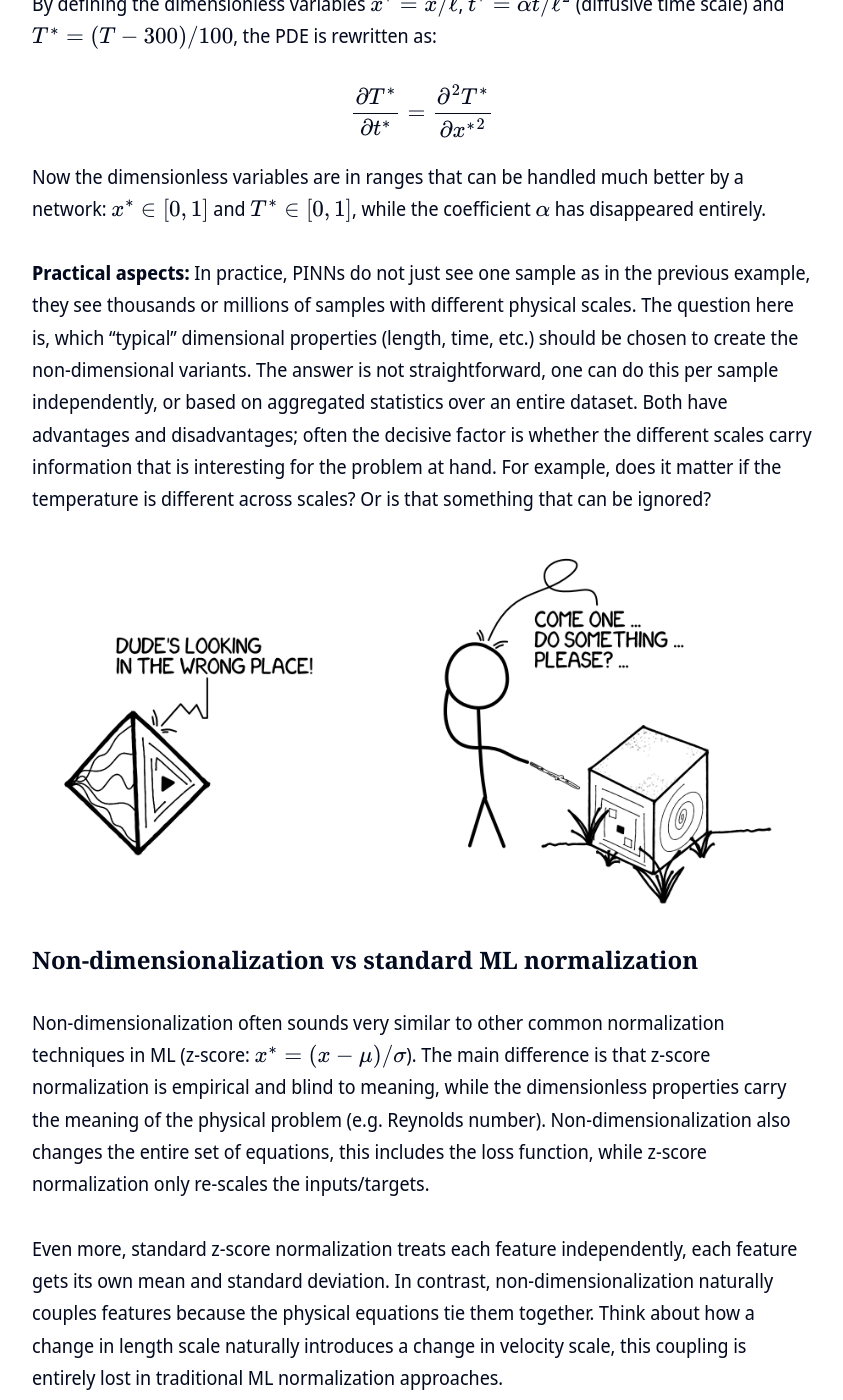
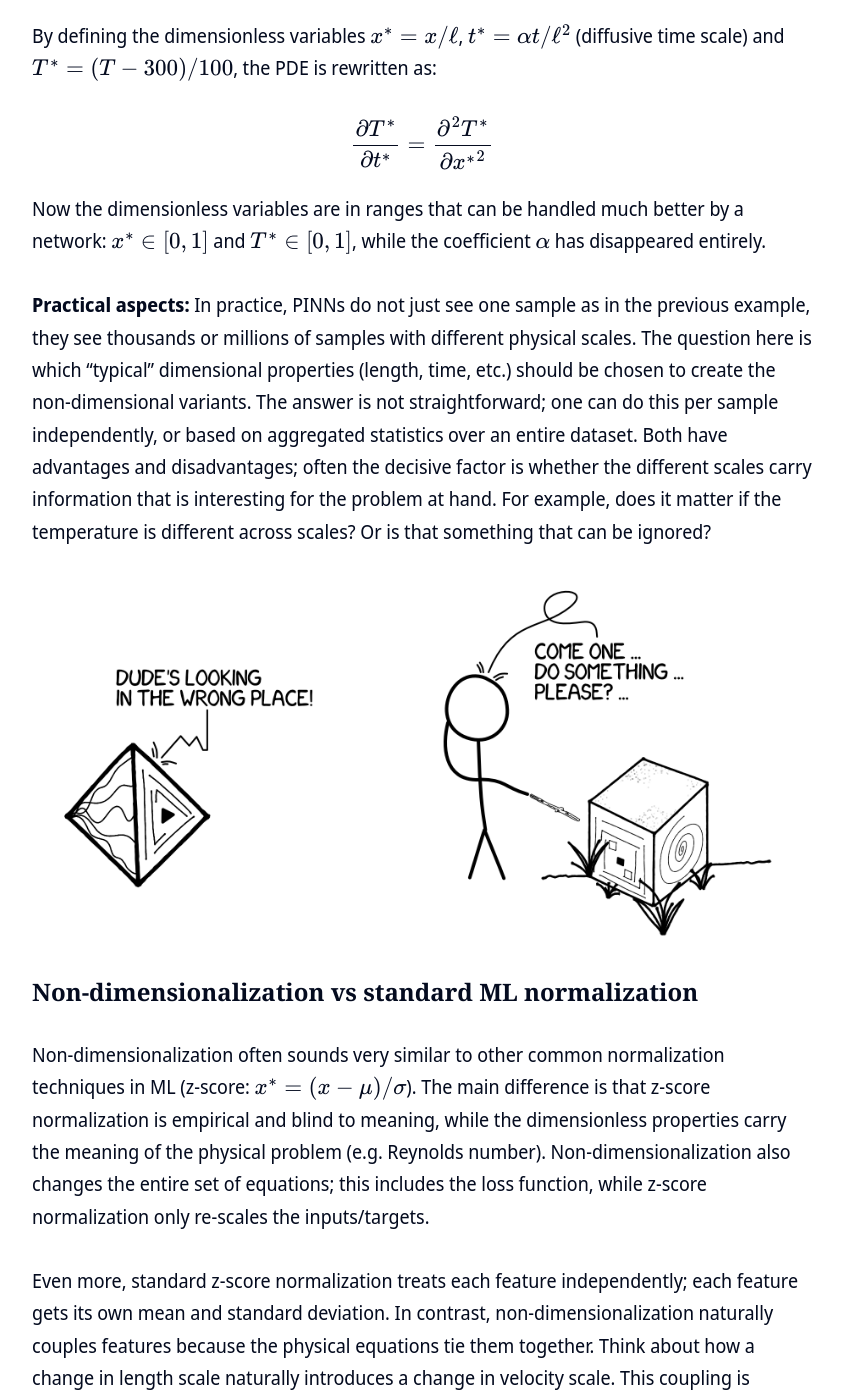
Before and after one commit to leoyala/leoyala.github.io, a Jekyll site: the page built from _posts/2026-09-01-pinns.md, in a window 1280 px wide and 1400 px high, scrolled down 7470 px. Shown: the whole window, without its empty margins (218-1061 px from the left). Built offline with Jekyll 4.4.1, drawn with Linux system fonts in a browser that asks for light colours; some of the changed text lies outside the part shown.

Commit message:
Fix grammar and clarity issues in PINNs post
Correct minor grammatical errors and improve clarity in the text discussing physics-informed neural networks (PINNs).

```diff
--- a/_posts/2026-09-01-pinns.md
+++ b/_posts/2026-09-01-pinns.md
@@ -45,7 +45,7 @@
 where $N$ is the number of points. This ensures that the network not only reproduces the data that is being fed, but that the outputs satisfy the governing physical laws that the problem demands. Similar residuals and losses can be found across many other applications.
 
 ### Architecture-based PINNs
-This is one of the less developed categories of PINNs. Potentially because the other two categories are the ones that have the largest influence in most practical applications.
+This is one of the less developed categories of PINNs, potentially because the other two categories are the ones that have the largest influence in most practical applications.
 Interpreting "architectural changes" loosely, the architectural changes that dominate in PINNs are the following.
 
 1. **Output structure**: The core idea here is to train a network to predict a more generic property that is then transformed to represent some physical property, or to enforce boundary conditions. For example, if a network is meant to estimate a physical property $u$ under the boundary conditions:
@@ -97,7 +97,7 @@
 
 Non-dimensionalization in the context of PINNs refers to rescaling the governing equations, inputs, and outputs so that all quantities become dimensionless and, ideally, of order $O(1)$. This is already something often done in many fields of physics. A concrete example of this is the Reynolds number in fluid dynamics, where the value of this number is a characteristic of the type of flow (laminar vs. turbulent). For PINNs, non-dimensionalization is sometimes the difference between a network that converges and one that doesn't.
 
-Non-dimensionalization becomes particularly relevant in PINNs because physical properties often live on completely different scales, spatial coordinates might live in $[0, 10]\,\text{cm}$, while time might be in $[0, 1200]\,\text{s}$, and temperature in $[300, 1200]\,\text{K}$. This is a known issue in Machine Learning, where gradients along such dimensions often drown out the rest due to the scale disparity. The recipe to address this is the following:
+Non-dimensionalization becomes particularly relevant in PINNs because physical properties often live on completely different scales. Spatial coordinates might live in $[0, 10]\,\text{cm}$, while time might be in $[0, 1200]\,\text{s}$, and temperature in $[300, 1200]\,\text{K}$. This is a known issue in Machine Learning, where gradients along such dimensions often drown out the rest due to the scale disparity. The recipe to address this is the following:
 
 - Choose characteristic scales (length, time, velocity, temperature, etc.).
 - Define dimensionless variables, substitute them into the PDE, and collect the resulting dimensionless groups (Reynolds number, Péclet number, etc.).
@@ -114,14 +114,14 @@
 
 Now the dimensionless variables are in ranges that can be handled much better by a network: $x^* \in [0, 1]$ and $T^* \in [0,1]$, while the coefficient $\alpha$ has disappeared entirely.
 
-**Practical aspects:** In practice, PINNs do not just see one sample as in the previous example, they see thousands or millions of samples with different physical scales. The question here is, which "typical" dimensional properties (length, time, etc.) should be chosen to create the non-dimensional variants. The answer is not straightforward, one can do this per sample independently, or based on aggregated statistics over an entire dataset. Both have advantages and disadvantages; often the decisive factor is whether the different scales carry information that is interesting for the problem at hand. For example, does it matter if the temperature is different across scales? Or is that something that can be ignored?
+**Practical aspects:** In practice, PINNs do not just see one sample as in the previous example, they see thousands or millions of samples with different physical scales. The question here is which "typical" dimensional properties (length, time, etc.) should be chosen to create the non-dimensional variants. The answer is not straightforward; one can do this per sample independently, or based on aggregated statistics over an entire dataset. Both have advantages and disadvantages; often the decisive factor is whether the different scales carry information that is interesting for the problem at hand. For example, does it matter if the temperature is different across scales? Or is that something that can be ignored?
 
 ![PINNs art 1](/assets/img/pinns/pinns-art1.png)
 
 ### Non-dimensionalization vs standard ML normalization
-Non-dimensionalization often sounds very similar to other common normalization techniques in ML (z-score: $x^* = (x-\mu)/\sigma$). The main difference is that z-score normalization is empirical and blind to meaning, while the dimensionless properties carry the meaning of the physical problem (e.g. Reynolds number). Non-dimensionalization also changes the entire set of equations, this includes the loss function, while z-score normalization only re-scales the inputs/targets.
+Non-dimensionalization often sounds very similar to other common normalization techniques in ML (z-score: $x^* = (x-\mu)/\sigma$). The main difference is that z-score normalization is empirical and blind to meaning, while the dimensionless properties carry the meaning of the physical problem (e.g. Reynolds number). Non-dimensionalization also changes the entire set of equations; this includes the loss function, while z-score normalization only re-scales the inputs/targets.
 
-Even more, standard z-score normalization treats each feature independently, each feature gets its own mean and standard deviation. In contrast, non-dimensionalization naturally couples features because the physical equations tie them together. Think about how a change in length scale naturally introduces a change in velocity scale, this coupling is entirely lost in traditional ML normalization approaches.
+Even more, standard z-score normalization treats each feature independently; each feature gets its own mean and standard deviation. In contrast, non-dimensionalization naturally couples features because the physical equations tie them together. Think about how a change in length scale naturally introduces a change in velocity scale. This coupling is entirely lost in traditional ML normalization approaches.
 
 The table below highlights the main differences between both approaches.
 
@@ -184,7 +184,7 @@
 
 ### Symmetry invariance
 
-Symmetry is a very interesting aspect in physics. It often allow to simplify problems dramatically. Like how the two-body gravitation problem, which in principle has six coordinates (three per object), can be reduced to one radial coordinate due to the rotational and translational symmetries of the problem as well as due to conservation of the angular momentum. An even more interesting aspect of symmetries in physics is related to Noether's theorem:
+Symmetry is a very interesting aspect in physics. It often allows to simplify problems dramatically, like the two-body gravitation problem. This problem has six coordinates (three per object), but it can be reduced to one radial coordinate due to the rotational and translational symmetries of the problem as well as due to conservation of the angular momentum. An even more interesting aspect of symmetries in physics is related to Noether's theorem:
 
 > If a system has a continuous symmetry property, then there are corresponding quantities whose values are conserved in time
 >
@@ -200,7 +200,7 @@
 
 $$m\frac{d^2x}{dt^2} = -\nabla E(\|x\|),$$
 
-where the potential depends only on the magnitude of $x$, which indicates a rotational invariance. By Noether's theorem, this leads to the conservation of a property, in this case the angular momentum $L$. In the naive approach, a PINN could receive as input $(x(t), y(t))$, and it would attempt to minimize the residual. This would approximate the solution and potentially attempt to make changes in the angular momentum more difficult. This would however not guarantee conservation of the angular momentum, it would merely be an approximation that will likely drift over time.
+where the potential depends only on the magnitude of $x$, which indicates a rotational invariance. By Noether's theorem, this leads to the conservation of a property, in this case the angular momentum $L$. In the naive approach, a PINN could receive as input $(x(t), y(t))$, and it would attempt to minimize the residual. This would approximate the solution and potentially attempt to make changes in the angular momentum more difficult. This would however not guarantee conservation of the angular momentum. It would merely be an approximation that will likely drift over time.
 
 The invariant approach would exploit the rotational symmetry by working in polar coordinates $(r, \phi)$. This allows one to parametrize a network to output only $r(t)$ and only generate $\phi(t)$ by processing $r(t)$. A hard constraint can then be imposed on the angular momentum $L_0 = mr^2(t) \frac{d \phi}{d t} = \text{constant}$ by getting $r(t)$ from the network output and integrating $\frac{d \phi}{d t} = L_0 /(mr^2(t))$ to get $\phi$:
 
```
Also changed, not shown: other parts of _posts/2026-09-01-pinns.md (+9 -9 lines).
